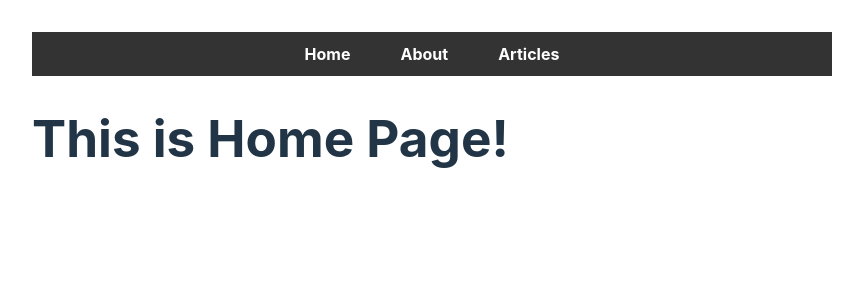
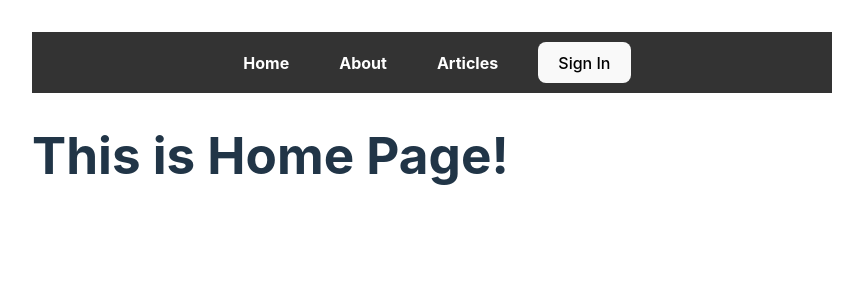
Before and after one commit to mcvetkovic807/react-create-host-fullstack-website, a React (Vite) app in the folder front-end/: page / in a window 1280 px wide. Shown: the top 300 px of the page, without its empty margins (208-1071 px from the left). Built offline with nearby package versions, Linux system fonts and the light colour scheme; no server answers.

Commit message:
05_06b Interface adjustment for auth users

```diff
--- a/front-end/src/NavBar.jsx
+++ b/front-end/src/NavBar.jsx
@@ -1,12 +1,29 @@
 import { Link } from 'react-router-dom';
+import { useNavigate } from 'react-router-dom';
+import { getAuth, signOut } from 'firebase/auth';
 
 export default function NavBar() {
+    const isLoggedIn = false;
+    const email = 'shaun@gmail.com';
+
+    const navigate = useNavigate();
+
     return (
         <nav>
             <ul>
                 <li><Link to={'/'}>Home</Link></li>
                 <li><Link to={'/about'}>About</Link></li>
                 <li><Link to={'/articles'}>Articles</Link></li>
+                {isLoggedIn && (
+                    <li style={{ color:'white' }}>
+                        Logged in as {email}
+                    </li>
+                )}
+                <li>
+                    {isLoggedIn
+                    ? <button onClick={() => singOut(getAuth())}>Sign Out</button>
+                    : <button onClick={() => navigate('/login')}>Sign In</button>}
+                </li>
             </ul>
         </nav>
     )
```
